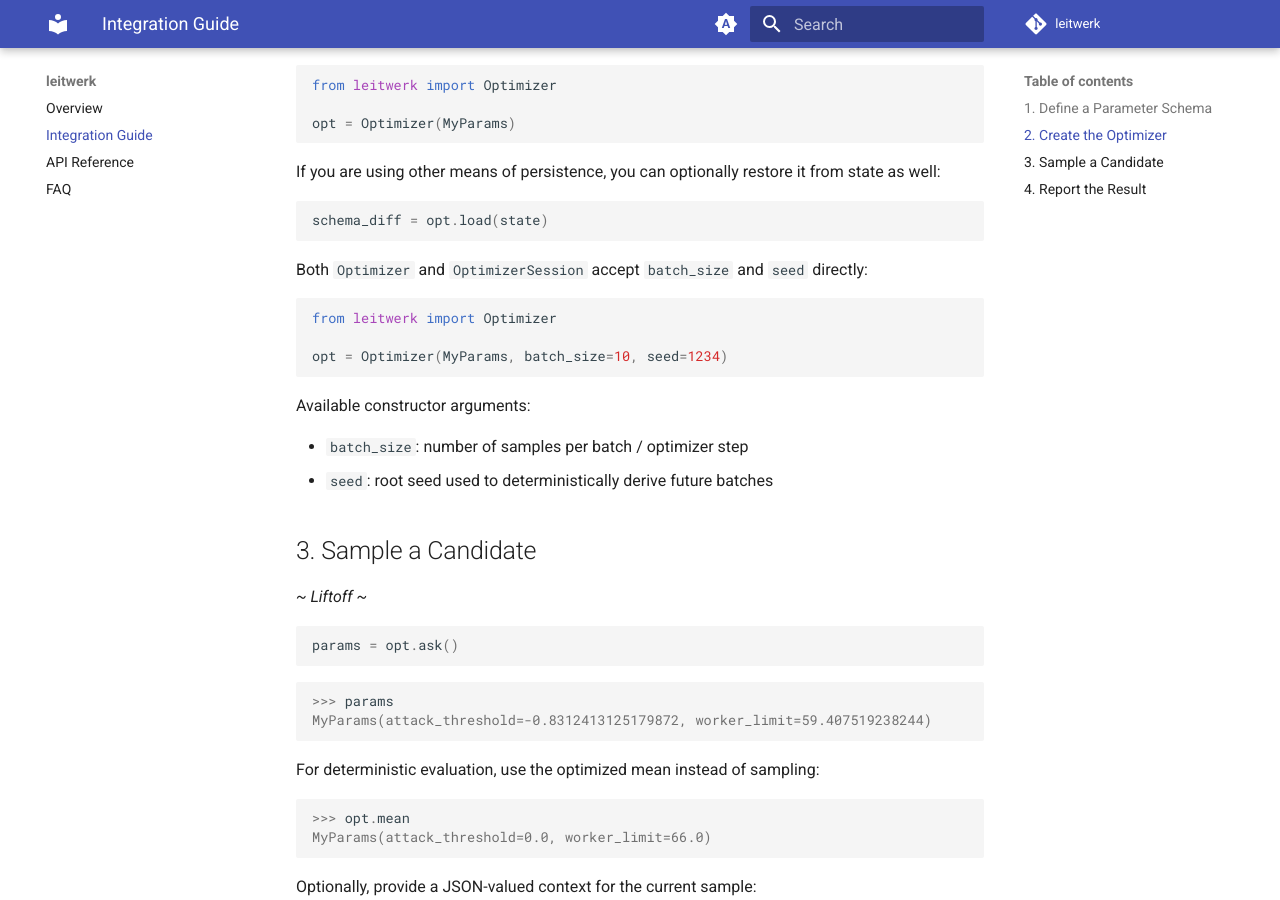
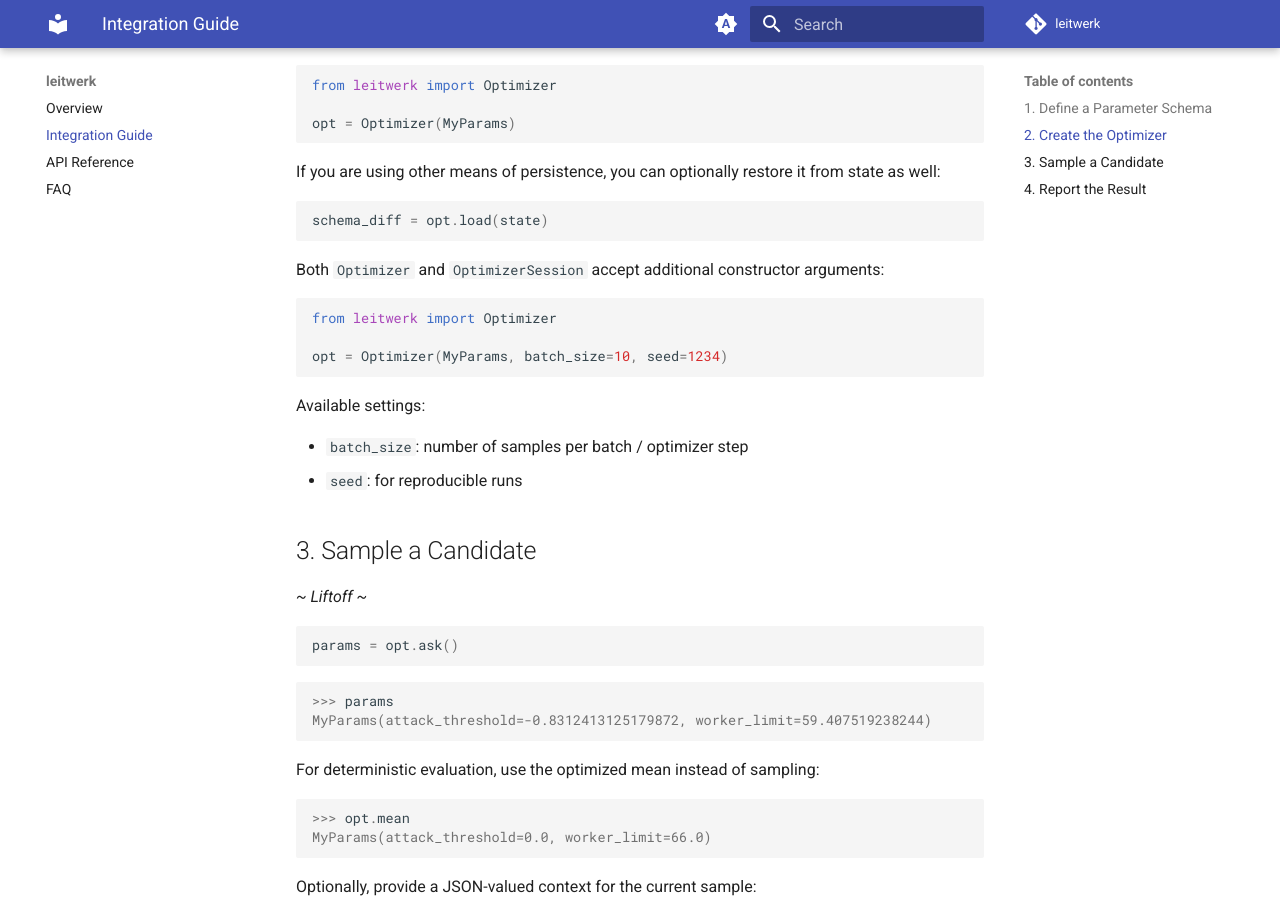
Before and after one commit to vschmidt91/xnes, an MkDocs documentation site: the page built from docs/guide.md, in a window 1280 px wide and 900 px high, scrolled down 1618 px. Built offline with MkDocs 1.6.1 and Material for MkDocs 9.7.7, drawn with Linux system fonts in a browser that asks for light colours; comment, search, counter and statistics services are not loaded.

Commit message:
fix wording

````diff
--- a/docs/guide.md
+++ b/docs/guide.md
@@ -79,7 +79,7 @@
 schema_diff = opt.load(state)
 ```
 
-Both `Optimizer` and `OptimizerSession` accept `batch_size` and `seed` directly:
+Both `Optimizer` and `OptimizerSession` accept additional constructor arguments:
 
 ```py
 from leitwerk import Optimizer
@@ -87,10 +87,10 @@
 opt = Optimizer(MyParams, batch_size=10, seed=1234)
 ```
 
-Available constructor arguments:
+Available settings:
 
 - `batch_size`: number of samples per batch / optimizer step
-- `seed`: root seed used to deterministically derive future batches
+- `seed`: for reproducible runs
 
 ## 3. Sample a Candidate
 
````
